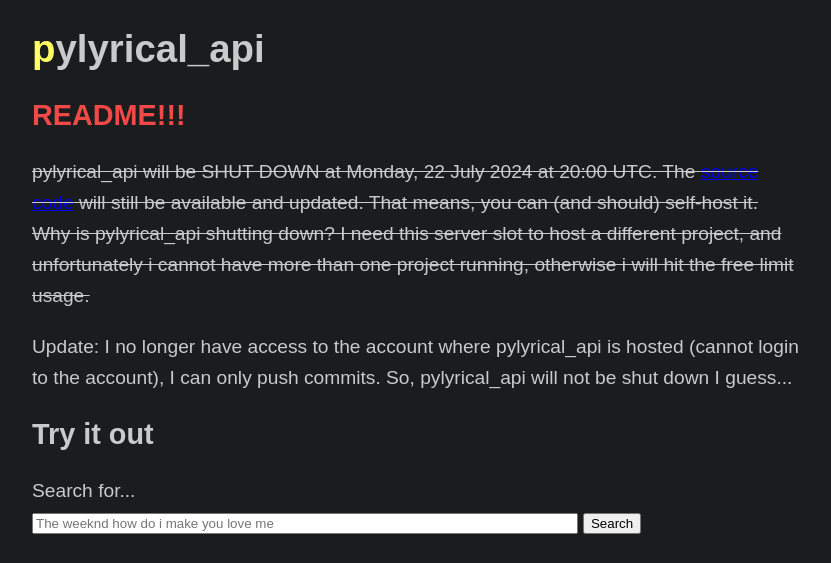
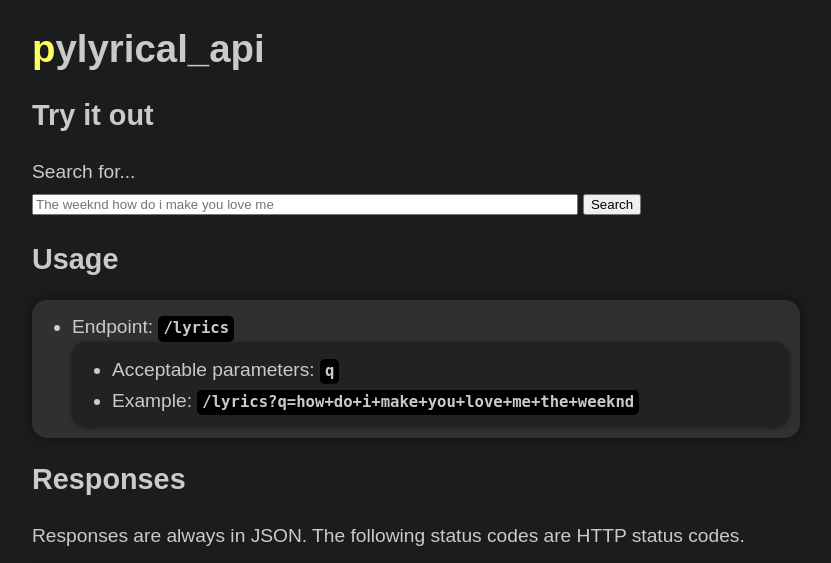
Before and after one commit to devlocalhost/pylyrical_api, a Flask app: page / in a window 1280 px wide. Shown: the top 563 px of the page, without its empty margins (224-1055 px from the left). Run offline with Flask 3, Linux system fonts and the light colour scheme.

Commit message:
update index template

```diff
--- a/templates/index.html
+++ b/templates/index.html
@@ -11,11 +11,6 @@
         <div class="top-bar" id="scrollBar"></div>
 
         <h1 class="colored" onclick="toggleStylesheet()">pylyrical_api</h1>
-
-        <h2 style="color: #f04947">README!!!</h2>
-        <p><del>pylyrical_api will be SHUT DOWN at Monday, 22 July 2024 at 20:00 UTC. The <a href="https://github.com/devlocalhost/pylyrical_api">source code</a> will still be available and updated. That means, you can (and should) self-host it. Why is pylyrical_api shutting down? I need this server slot to host a different project, and unfortunately i cannot have more than one project running, otherwise i will hit the free limit usage.</del></p>
-
-        <p>Update: I no longer have access to the account where pylyrical_api is hosted (cannot login to the account), I can only push commits. So, pylyrical_api will not be shut down I guess...</p>
 
         <h2>Try it out</h2>
         <form action="/lyrics" method="get">
```
